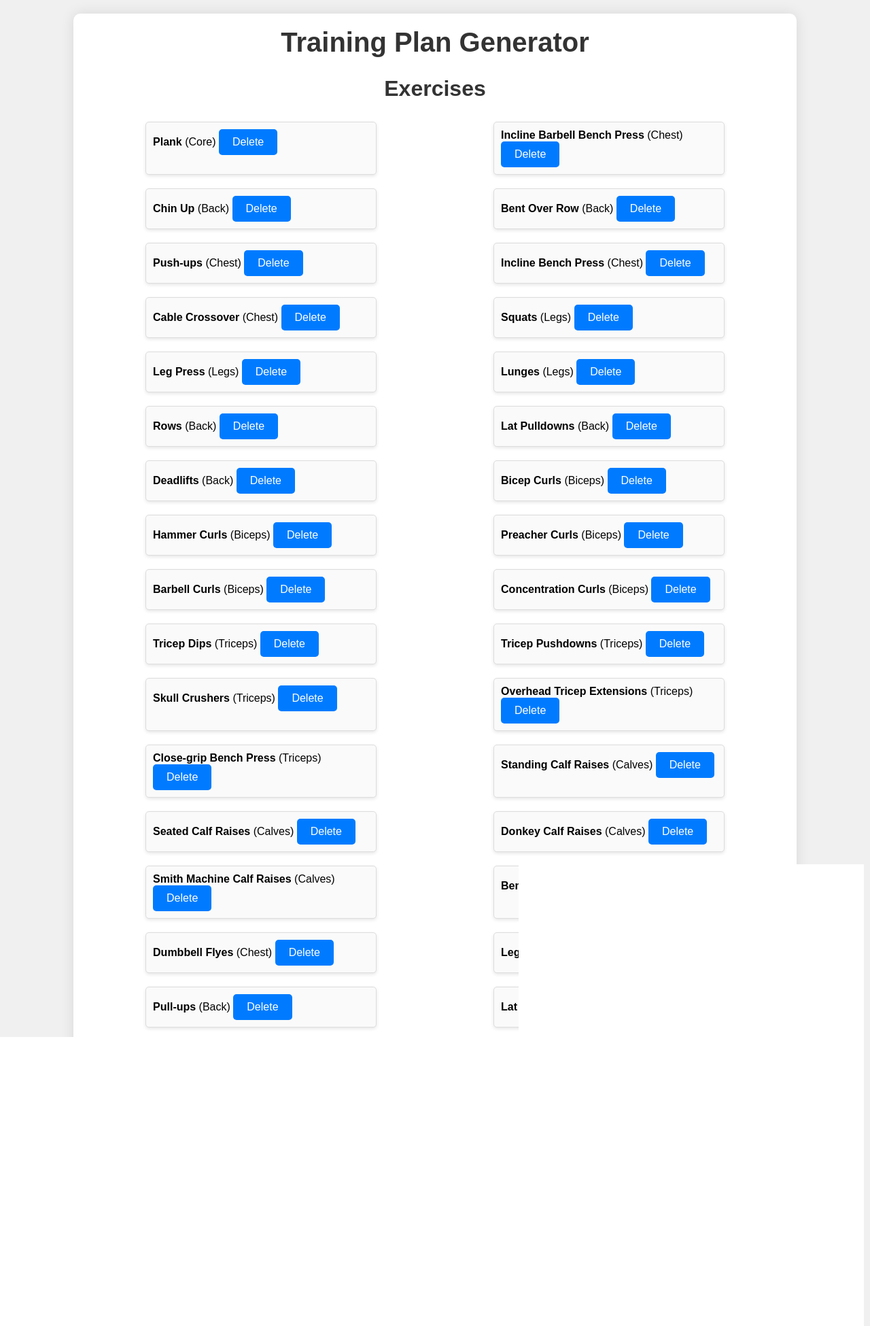
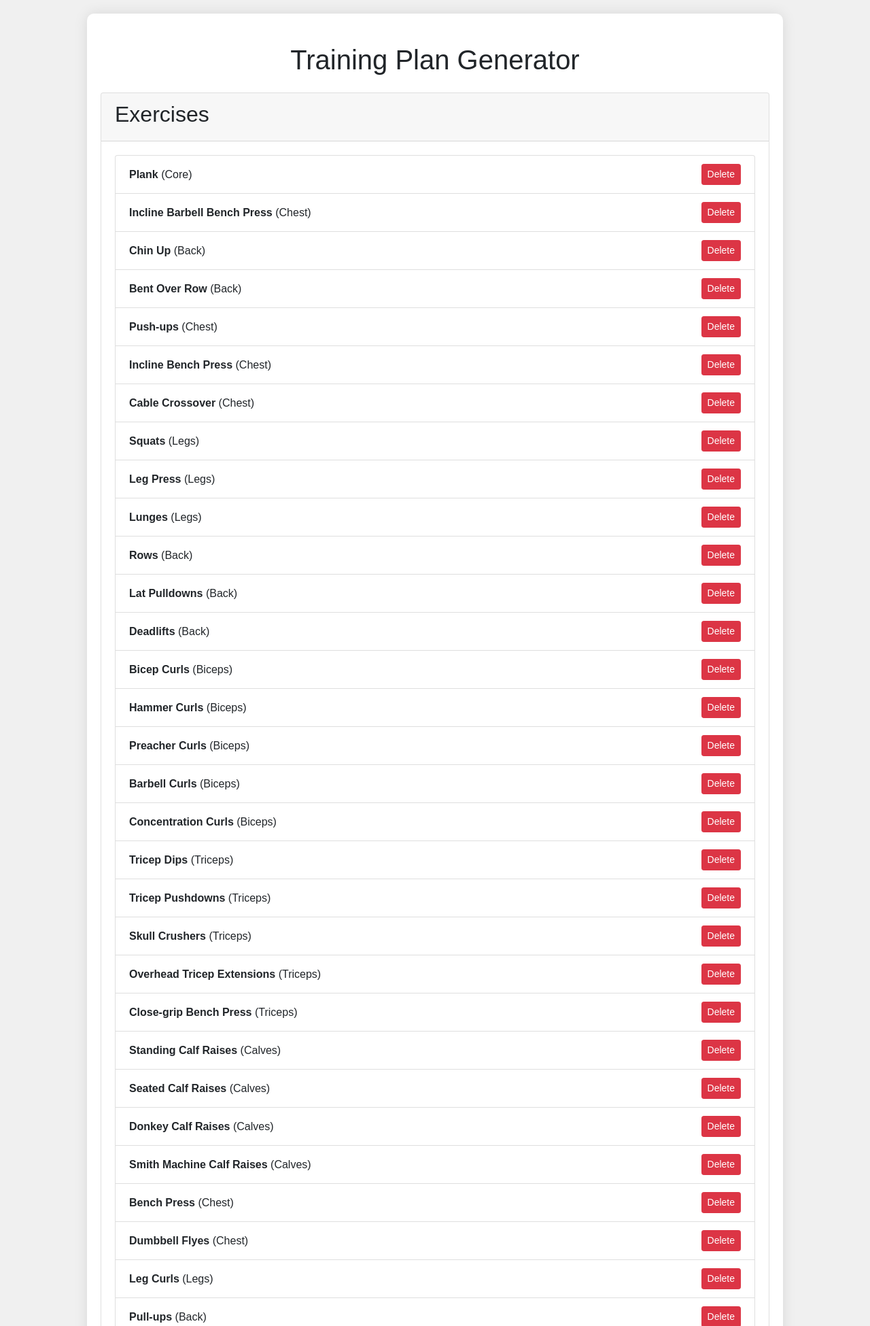
Before and after one commit to Kamil313333/Training-Creator, a Flask app: page /exercises in a window 1280 px wide. Shown: the top 1950 px of the page at 68% size. Run offline with Flask 2, Linux system fonts and the light colour scheme; data comes from the database, SQL or seed files in the repository; some libraries are stand-ins or nearby versions.

Commit message:
lepsze style

```diff
--- a/static/style.css
+++ b/static/style.css
@@ -1,3 +1,5 @@
+/* style.css */
+
 body {
     font-family: Arial, sans-serif;
     background-color: #f0f0f0;
@@ -19,86 +21,4 @@
     margin: 20px;
 }
 
-h1, h2 {
-    text-align: center;
-    color: #333;
-    margin-top: 0;
-}
-
-h1 {
-    font-size: 2.5em;
-}
-
-h2 {
-    font-size: 2em;
-    margin-bottom: 20px;
-}
-
-.content {
-    margin-top: 20px;
-}
-
-ul {
-    list-style-type: none;
-    padding: 0;
-    display: flex;
-    flex-wrap: wrap;
-    justify-content: space-around;
-}
-
-ul li {
-    background-color: #fafafa;
-    border: 1px solid #ddd;
-    border-radius: 5px;
-    padding: 10px;
-    margin: 10px;
-    width: calc(33% - 20px);
-    box-shadow: 0 2px 5px rgba(0, 0, 0, 0.1);
-}
-
-ul li form {
-    display: inline;
-}
-
-button, .button {
-    display: inline-block;
-    padding: 10px 20px;
-    font-size: 1em;
-    color: #fff;
-    background-color: #007BFF;
-    border: none;
-    border-radius: 5px;
-    cursor: pointer;
-    text-align: center;
-    text-decoration: none;
-    transition: background-color 0.3s;
-}
-
-button:hover, .button:hover {
-    background-color: #0056b3;
-}
-
-label {
-    display: block;
-    margin: 10px 0 5px;
-    font-weight: bold;
-}
-
-input[type="text"], select {
-    width: 100%;
-    padding: 10px;
-    margin: 5px 0 20px;
-    border: 1px solid #ccc;
-    border-radius: 5px;
-}
-
-form {
-    max-width: 600px;
-    margin: auto;
-}
-
-.footer {
-    margin-top: 20px;
-    text-align: center;
-    color: #666;
-}
+/* Dodatkowe style mogą być dodane poniżej, jeśli są potrzebne */
--- a/templates/exercises.html
+++ b/templates/exercises.html
@@ -1,15 +1,23 @@
 {% extends 'layout.html' %}
 
 {% block content %}
+<div class="card mt-4">
+    <div class="card-header">
         <h2>Exercises</h2>
-<ul>
+    </div>
+    <div class="card-body">
+        <ul class="list-group">
             {% for exercise in exercises %}
-    <li>
+            <li class="list-group-item d-flex justify-content-between align-items-center">
+                <div>
                     <strong>{{ exercise.name }}</strong> ({{ exercise.muscle_group }})
-        <form action="{{ url_for('delete_exercise', id=exercise.id) }}" method="post" style="display:inline;">
-            <button type="submit">Delete</button>
+                </div>
+                <form action="{{ url_for('delete_exercise', id=exercise.id) }}" method="post">
+                    <button type="submit" class="btn btn-danger btn-sm">Delete</button>
                 </form>
             </li>
             {% endfor %}
         </ul>
+    </div>
+</div>
 {% endblock %}
--- a/templates/layout.html
+++ b/templates/layout.html
@@ -4,15 +4,21 @@
     <meta charset="UTF-8">
     <meta name="viewport" content="width=device-width, initial-scale=1.0">
     <title>Training Plan Generator</title>
+    <!-- Bootstrap CSS -->
+    <link href="https://stackpath.bootstrapcdn.com/bootstrap/4.5.2/css/bootstrap.min.css" rel="stylesheet">
     <link rel="stylesheet" href="{{ url_for('static', filename='style.css') }}">
 </head>
 <body>
     <div class="container">
-        <h1>Training Plan Generator</h1>
+        <h1 class="text-center mt-4">Training Plan Generator</h1>
         <div class="content">
             {% block content %}
             {% endblock %}
         </div>
     </div>
+    <!-- Bootstrap JS and dependencies -->
+    <script src="https://code.jquery.com/jquery-3.5.1.slim.min.js"></script>
+    <script src="https://cdn.jsdelivr.net/npm/@popperjs/core@2.9.2/dist/umd/popper.min.js"></script>
+    <script src="https://stackpath.bootstrapcdn.com/bootstrap/4.5.2/js/bootstrap.min.js"></script>
 </body>
 </html>
```
Also changed, not shown: package.json (added, +15 -0 lines), templates/add_exercise.html (+11 -5 lines), templates/delete_exercise.html (+6 -3 lines), templates/home.html (+9 -3 lines), templates/index.html (+8 -7 lines), templates/plan.html (+8 -2 lines), package-lock.json (added), scr1.png, scr2.png, scr3.png, scr4.png, scr5.png. Lines whose indentation alone changed are shown as unchanged.
